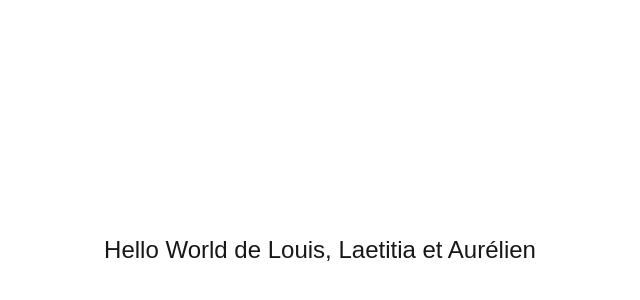
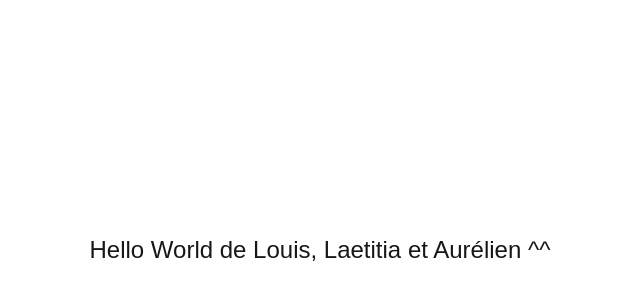
Before and after one commit to noupiiii/pipeline_as_code, a Next.js app: page / in a window 1280 px wide. Shown: the part 160-460 px from the top of the page, without its empty margins (320-960 px from the left). Built offline with nearby package versions, Linux system fonts and the light colour scheme.

Commit message:
MAJ acceuil

```diff
--- a/app/page.tsx
+++ b/app/page.tsx
@@ -11,7 +11,7 @@ export default function Home() {
       textAlign: "center"
     }}>
       <h1 style={{ marginTop: "20px", fontSize: "24px" }}>
-        Hello World de Louis, Laetitia et Aurélien
+        Hello World de Louis, Laetitia et Aurélien ^^
       </h1>
     </main>
   );
```
